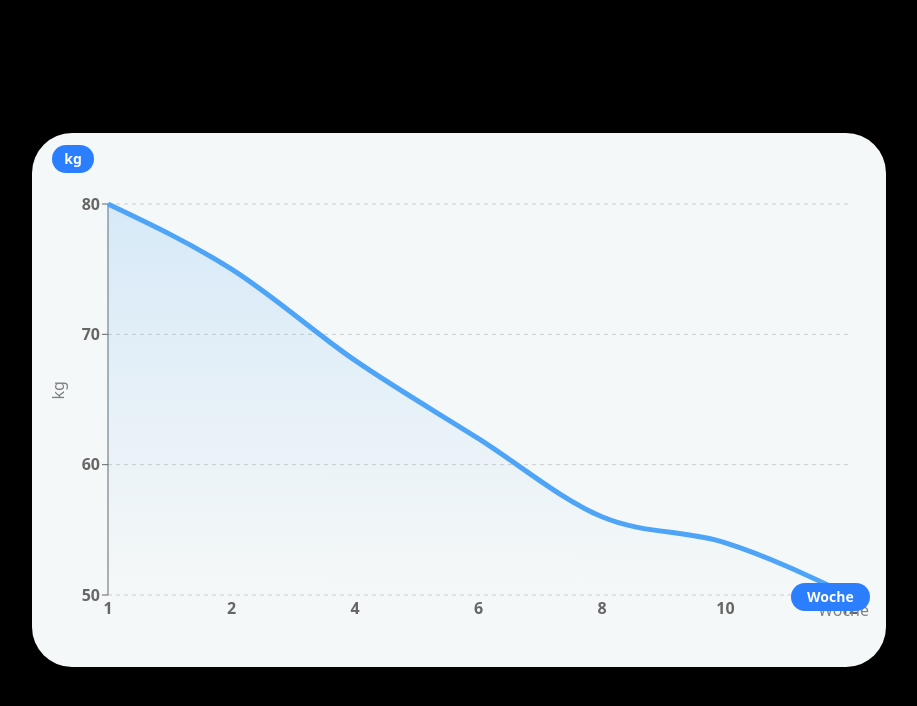
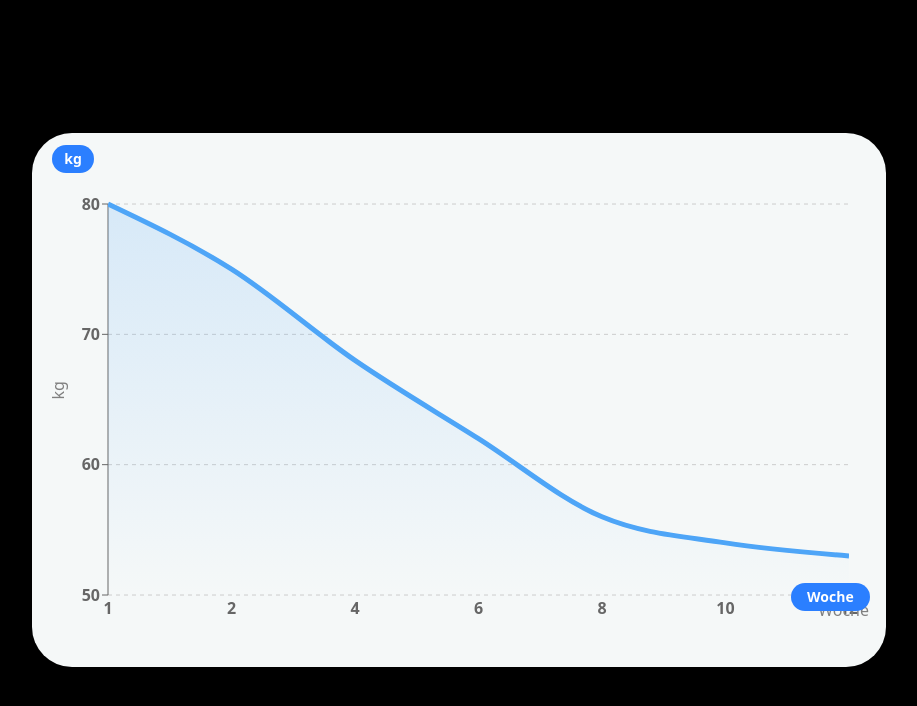
Before and after one commit to Taimoor725/weight-linechart, a Next.js app: page / in a window 1280 px wide. Shown: the top 706 px of the page, without its empty margins (181-1098 px from the left). Built offline with nearby package versions, Linux system fonts and the light colour scheme.

Commit message:
minor changes

```diff
--- a/components/WeightChart.js
+++ b/components/WeightChart.js
@@ -12,7 +12,7 @@ const data = [
   { week: 6, weight: 62 },
   { week: 8, weight: 56 },
   { week: 10, weight: 54 },
-  { week: 12, weight: 50 }
+  { week: 12, weight: 53 }
 ];
 
 const CustomTooltip = ({ active, payload }) => {
```
